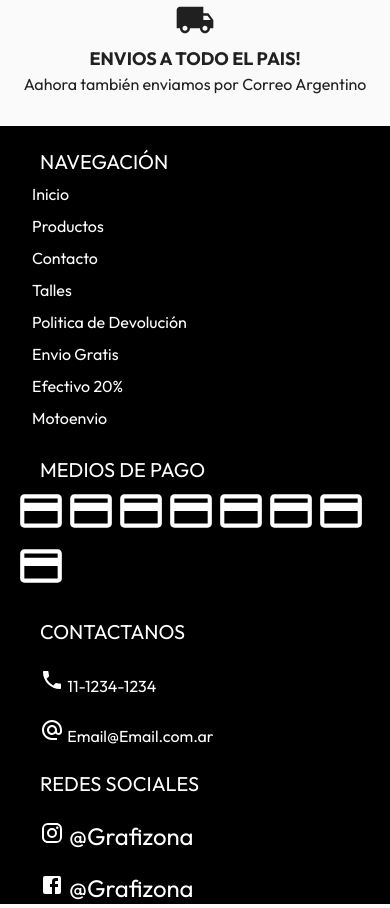
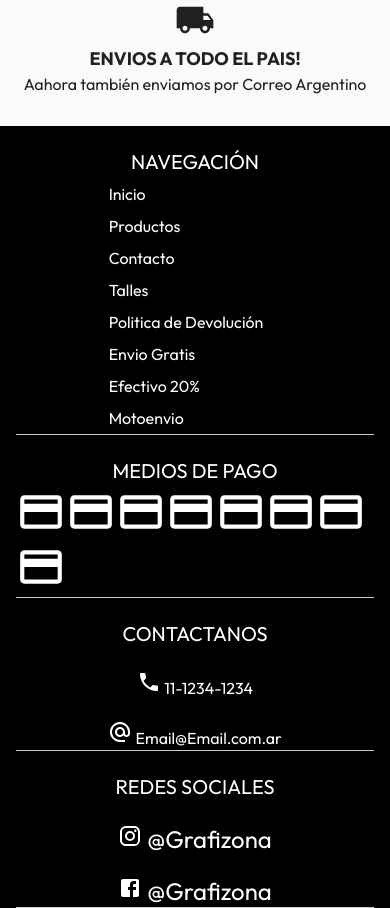
Before and after one commit to yedai13/react-materialUI, a React (Create React App) app in the folder grafizona/: page / in a window 390 px wide. Shown: the part 7588-8496 px from the top of the page. Built offline with nearby package versions, Linux system fonts and the light colour scheme.

Commit message:
fix footer

```diff
--- a/grafizona/src/Components/Footer.jsx
+++ b/grafizona/src/Components/Footer.jsx
@@ -34,28 +34,39 @@ const useStyles = makeStyles((theme) => ({
   title: {
     marginTop: 20,
     color: "white",
-    paddingLeft: 24,
     textAlign: "left",
+    [theme.breakpoints.down(960)]: {
+      textAlign: "center",
+    },
   },
   iconTarjeta: {
     fontSize: 50,
     color: "white",
     textAlign: "left",
   },
+  centerGrid: {
+    [theme.breakpoints.down(960)]: {
+      display: "flex",
+      justifyContent: "center",
+      flexDirection: "column",
+      borderBottom: "1px solid #ccc",
+    },
+  },
 }));
 
 const Footer = () => {
-  const { boxMenu, linkMenu, footer, title, iconTarjeta } = useStyles();
+  const { boxMenu, linkMenu, footer, title, iconTarjeta, centerGrid } =
+    useStyles();
   return (
     <footer className={footer}>
       <Container>
-        <Grid container justifyContent="center">
+        <Grid container>
           <Grid item lg={3} md={6} sm={12} xs={12}>
-            <Typography variant="h6" className={title}>
-              NAVEGACIÓN
-            </Typography>
-            <Toolbar>
+            <Toolbar className={centerGrid}>
               <Box className={boxMenu}>
+                <Typography variant="h6" className={title}>
+                  NAVEGACIÓN
+                </Typography>
                 {[
                   "Inicio",
                   "Productos",
@@ -79,39 +90,39 @@ const Footer = () => {
             </Toolbar>
           </Grid>
 
-          <Grid item lg={3} md={6} sm={12} xs={12}>
+          <Grid item className={centerGrid} lg={3} md={6} sm={12} xs={12}>
             <Typography variant="h6" className={title}>
               MEDIOS DE PAGO
             </Typography>
             <Grid container>
-              <Grid item lg={3}>
+              <Grid item lg={3} md={3} sm={3}>
                 <PaymentIcon className={iconTarjeta} />
               </Grid>
-              <Grid item lg={3}>
+              <Grid item lg={3} md={3} sm={3}>
                 <PaymentIcon className={iconTarjeta} />
               </Grid>
-              <Grid item lg={3}>
+              <Grid item lg={3} md={3} sm={3}>
                 <PaymentIcon className={iconTarjeta} />
               </Grid>
-              <Grid item lg={3}>
+              <Grid item lg={3} md={3} sm={3}>
                 <PaymentIcon className={iconTarjeta} />
               </Grid>
-              <Grid item lg={3}>
+              <Grid item lg={3} md={3} sm={3}>
                 <PaymentIcon className={iconTarjeta} />
               </Grid>
-              <Grid item lg={3}>
+              <Grid item lg={3} md={3} sm={3}>
                 <PaymentIcon className={iconTarjeta} />
               </Grid>
-              <Grid item lg={3}>
+              <Grid item lg={3} md={3} sm={3}>
                 <PaymentIcon className={iconTarjeta} />
               </Grid>
-              <Grid item lg={3}>
+              <Grid item lg={3} md={3} sm={3}>
                 <PaymentIcon className={iconTarjeta} />
               </Grid>
             </Grid>
           </Grid>
 
-          <Grid item lg={3} md={6} sm={12} xs={12}>
+          <Grid item className={centerGrid} lg={3} md={6} sm={12} xs={12}>
             <Typography variant="h6" className={title}>
               CONTACTANOS
             </Typography>
@@ -123,7 +134,7 @@ const Footer = () => {
             </Typography>
           </Grid>
 
-          <Grid item lg={3} md={6} sm={12} xs={12}>
+          <Grid item className={centerGrid} lg={3} md={6} sm={12} xs={12}>
             <Typography variant="h6" className={title}>
               REDES SOCIALES
             </Typography>
```
